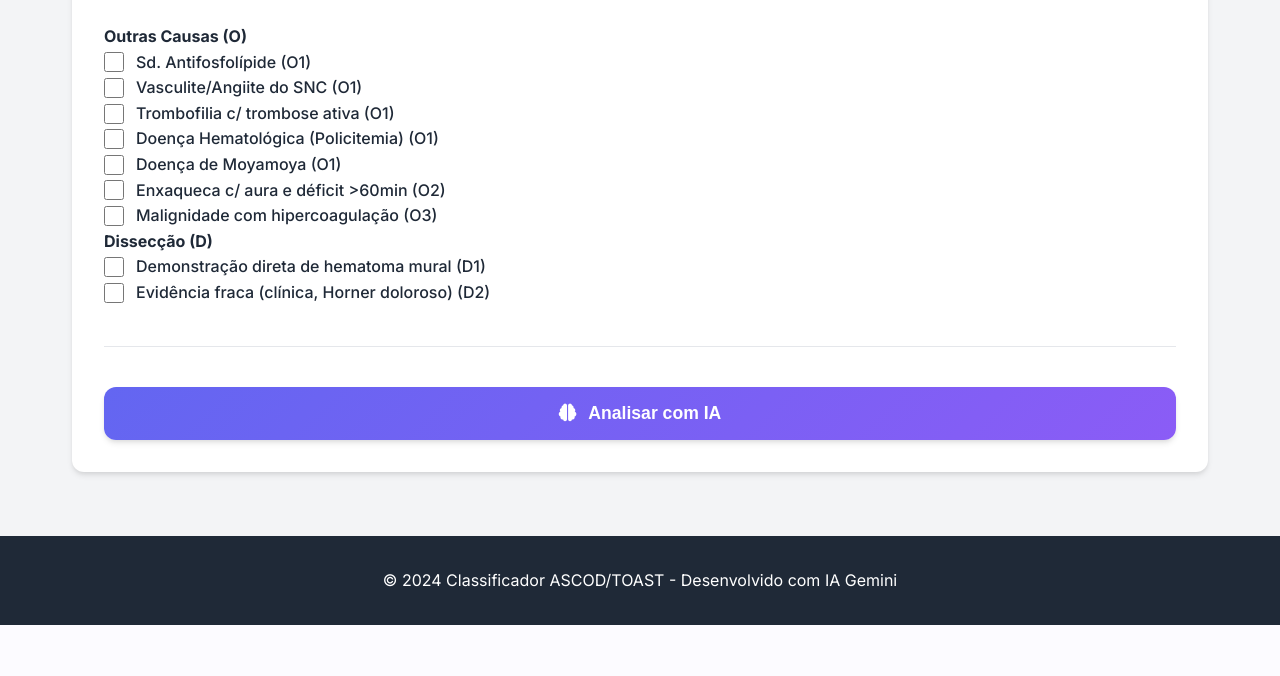
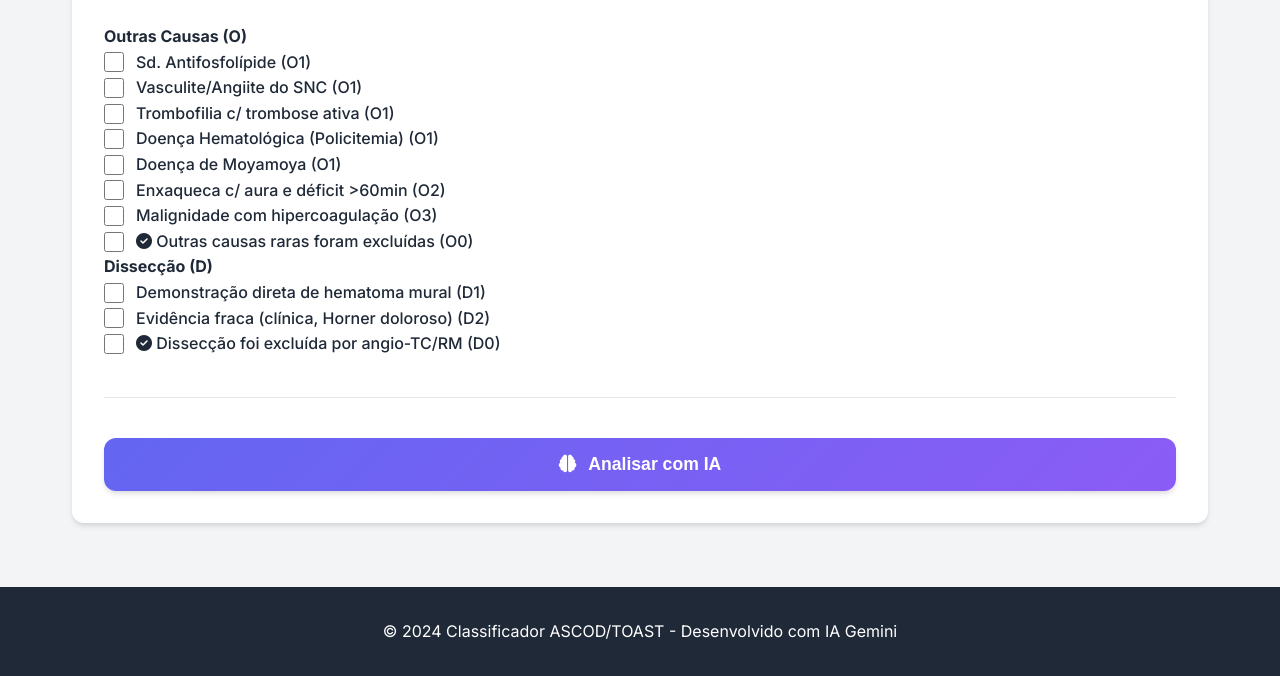
Before and after one commit to pardinithales/toast-ascod, a Flask app: page / in a window 1280 px wide. Shown: the part 1366-2042 px from the top of the page. Before the commit the page ends 1991 px from the top, so only its background shows below. Run offline with Flask 3, Linux system fonts and the light colour scheme.

Commit message:
feat: Adiciona checkboxes de exclusão no formulário

```diff
--- a/templates/index.html
+++ b/templates/index.html
@@ -173,12 +173,20 @@
                                     <div class="form-group checkbox-group"><input type="checkbox" id="o2_migraine_with_aura" name="o2_migraine_with_aura"><label for="o2_migraine_with_aura">Enxaqueca c/ aura e déficit >60min (O2)</label></div>
                                     <div class="form-group checkbox-group"><input type="checkbox" id="o3_malignancy" name="o3_malignancy"><label for="o3_malignancy">Malignidade com hipercoagulação (O3)</label></div>
                                 </div>
+                                <div class="form-group checkbox-group exclusion-group">
+                                    <input type="checkbox" id="o0_other_causes_excluded" name="o0_other_causes_excluded">
+                                    <label for="o0_other_causes_excluded"><i class="fas fa-check-circle"></i> Outras causas raras foram excluídas (O0)</label>
+                                </div>
                             </div>
                             <div class="form-subsection">
                                 <h4 class="subsection-title">Dissecção (D)</h4>
                                 <div class="form-grid-checkboxes">
                                     <div class="form-group checkbox-group"><input type="checkbox" id="d1_direct" name="d1_direct"><label for="d1_direct">Demonstração direta de hematoma mural (D1)</label></div>
                                      <div class="form-group checkbox-group"><input type="checkbox" id="d2_weak_evidence" name="d2_weak_evidence"><label for="d2_weak_evidence">Evidência fraca (clínica, Horner doloroso) (D2)</label></div>
+                                </div>
+                                <div class="form-group checkbox-group exclusion-group">
+                                    <input type="checkbox" id="d0_dissection_excluded" name="d0_dissection_excluded">
+                                    <label for="d0_dissection_excluded"><i class="fas fa-check-circle"></i> Dissecção foi excluída por angio-TC/RM (D0)</label>
                                 </div>
                             </div>
                         </div>
```
